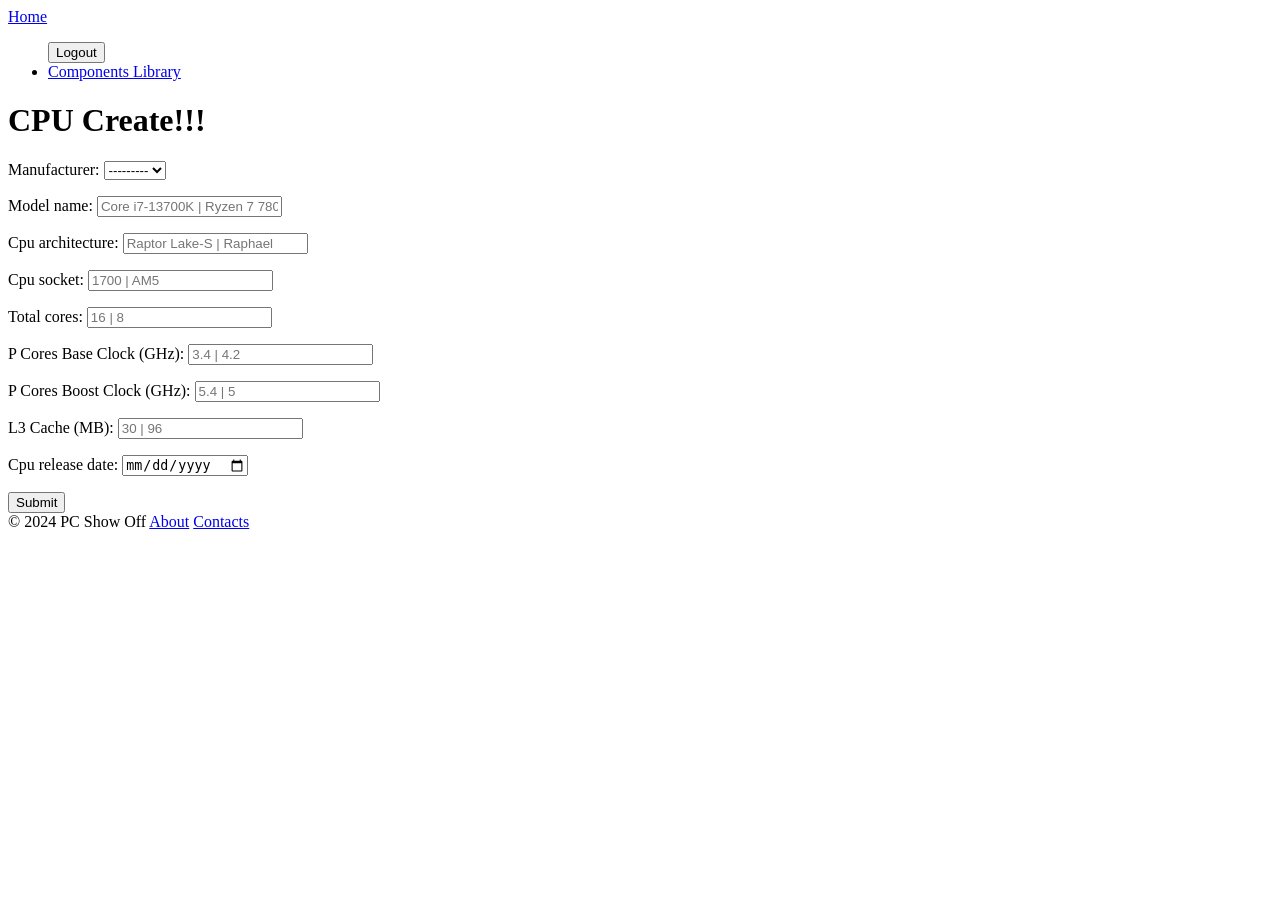
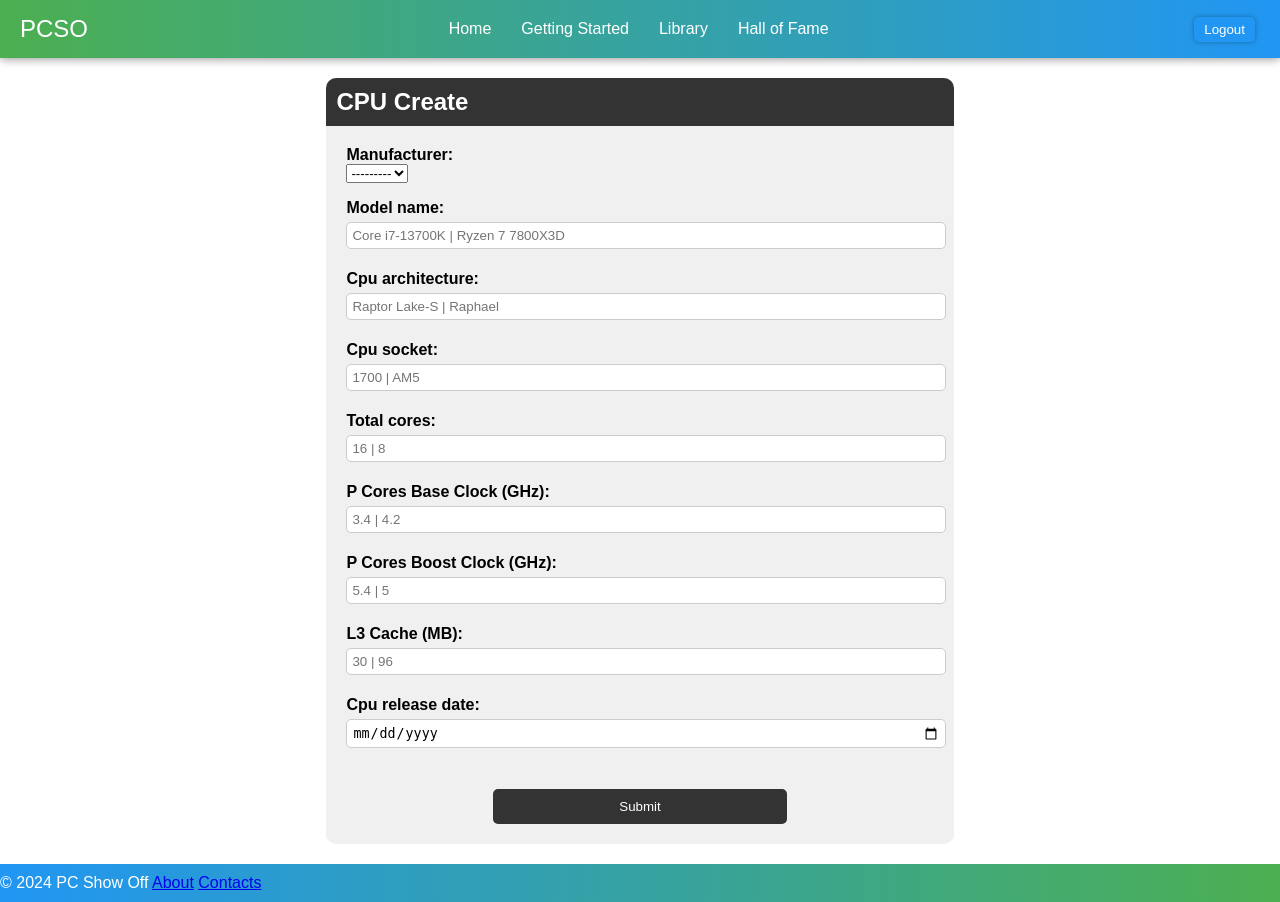
Before and after one commit to ds7cw/pc_show_off, a Django app: page /cpu/create/ in a window 1280 px wide. Before the commit the page ends 529 px from the top, so only its background shows below. Run offline with Django 5.2, Linux system fonts and the light colour scheme; the visitor is signed in with stand-in values (Sample User, id 1); data comes from the database, SQL or seed files in the repository.

Commit message:
Added some css

```diff
--- a/pc_show_off/settings.py
+++ b/pc_show_off/settings.py
@@ -137,6 +137,10 @@ USE_TZ = True
 
 STATIC_URL = 'static/'
 
+STATICFILES_DIRS = (
+    BASE_DIR / 'static',
+)
+
 # Default primary key field type
 # https://docs.djangoproject.com/en/5.0/ref/settings/#default-auto-field
 
--- /dev/null
+++ b/static/css/common.css
@@ -0,0 +1,66 @@
+body {
+    margin: 0;
+    font-family: Arial, sans-serif;
+}
+
+header {
+    background: linear-gradient(to right, #4CAF50, #2196F3);
+    color: white;
+    display: flex;
+    justify-content: space-between;
+    align-items: center;
+    padding: 10px 20px;
+    box-shadow: 0 0 10px rgba(0,0,0,0.5);
+}
+
+.logo {
+    font-size: 24px;
+}
+
+.logo a {
+    text-decoration: none;
+    color: white;
+}
+
+nav {
+    display: flex;
+}
+
+nav a {
+    color: white;
+    text-decoration: none;
+    padding: 10px 15px;
+}
+
+.right-side {
+    display: flex;
+    align-items: center;
+}
+
+header .btn {
+    background: #2196F3;
+    color: white;
+    padding: 5px 10px;
+    border: none;
+    border-radius: 5px;
+    box-shadow: 0 0 5px rgba(0,0,0,0.3);
+    margin: 0 5px;
+    cursor: pointer;
+}
+
+header .btn a {
+    text-decoration: none;
+    color: white;
+}
+
+main {
+    width: 70%;
+    margin: 0 auto;
+
+}
+
+footer {
+    background: linear-gradient(to right, #2196F3, #4CAF50);
+    color: white;
+    padding: 10px 0
+}
--- /dev/null
+++ b/static/css/forms.css
@@ -0,0 +1,89 @@
+div.card {
+    width: 70%;
+    background-color: #f0f0f0;
+    border-radius: 10px;
+    margin: 20px auto;
+  }
+
+.card h2 {
+    background-color: #333333;
+    color: #ffffff;
+    padding: 10px;
+    border-top-left-radius: 10px;
+    border-top-right-radius: 10px;
+}
+
+.form-group {
+    margin: 20px;
+}
+.form-group label {
+    display: block;
+    font-weight: bold;
+}
+
+.form-group input {
+    width: 100%;
+    padding: 5px;
+    margin: 5px 0;
+}
+
+.form-group input {
+    border-radius: 5px;
+    border: 1px solid #ccc;
+}
+
+.form-submit {
+    padding: 10px 20px;
+    background-color: #333333;
+    color: #ffffff;
+    border: none;
+    border-radius: 5px;
+    cursor: pointer;
+    margin-top: 20px;
+    width: 50%;
+    margin: 20px 25%;
+}
+
+
+
+/* .card {
+  width: 400px;
+  background-color: #f5f5f5;
+  border-radius: 10px; */
+  /* padding: 20px;
+  box-shadow: 0 2px 4px rgba(0, 0, 0, 0.1);
+}
+
+.card h2 {
+  background-color: #3498db;
+  color: #fff;
+  padding: 10px;
+  border-top-left-radius: 10px;
+  border-top-right-radius: 10px;
+  margin: 0;
+}
+
+.form-group {
+  margin-bottom: 15px;
+}
+
+.form-group label {
+  display: block;
+  font-weight: bold;
+}
+
+.form-group input {
+  width: 50%;
+  padding: 8px;
+  border: 1px solid #ccc;
+  border-radius: 5px;
+}
+
+.form-submit {
+  background-color: #3498db;
+  color: #fff;
+  border: none;
+  padding: 10px 20px;
+  border-radius: 5px;
+  cursor: pointer;
+} */
--- /dev/null
+++ b/static/css/styles.css
@@ -0,0 +1,2 @@
+@import './common.css';
+@import './forms.css';
--- a/templates/base.html
+++ b/templates/base.html
@@ -1,16 +1,35 @@
+{% load static %}
+
 <!DOCTYPE html>
 <html lang="en">
 <head>
     <meta charset="UTF-8">
     <meta name="viewport" content="width=device-width, initial-scale=1.0">
     {% block title %}<title>Base Template</title>{% endblock %}
+    {% block static_ref %}<link rel="stylesheet" href="{% static '/css/styles.css' %}">{% endblock %}
 </head>
 <body>
     <header>
-        <div class="header">
-            <div class="logo"><a href="{% url 'index-page' %}">Home</a></div>
-            <div class="main-menu">
-                <ul>
+            <div class="logo"><a href="{% url 'index-page' %}">PCSO</a></div>
+            <nav>
+                <a href="{% url 'index-page' %}">Home</a>
+                <a href="#">Getting Started</a>
+                <a href="{% url 'components-library' %}">Library</a>
+                <a href="#">Hall of Fame</a>
+            </nav>
+
+            <div class="right-side">
+                {% if request.user.is_authenticated %}
+                    <form action="{% url 'logout-page' %}" method="post">
+                        {% csrf_token %}
+                        <button class="btn" type="submit">Logout</button>
+                    </form>
+                {% else %}
+                    <button class="btn"><a href="{% url 'register-page' %}">Register</a></button>
+                    <button class="btn"><a href="{% url 'login-page' %}">Login</a></button>
+                {% endif %}
+            </div>
+                <!-- <ul>
                     {% if user.is_authenticated %}
                         <form action="{% url 'logout-page' %}" method="post">
                             {% csrf_token %}
@@ -21,9 +40,7 @@
                         <li><a href="{% url 'login-page' %}">Login</a></li>
                     {% endif %}
                     <li><a href="{% url 'components-library' %}">Components Library</a></li>
-                </ul>
-            </div>
-        </div>
+                </ul> -->
     </header>
 
     <main>
--- a/templates/common/index-page.html
+++ b/templates/common/index-page.html
@@ -1,8 +1,10 @@
 {% extends 'base.html' %}
+{% load static %}
 
 {% block title %}
     <title>Index Page</title>
 {% endblock %}
+{% block static_ref %}<link rel="stylesheet" href="{% static '/css/styles.css' %}">{% endblock %}
 
 {% block main_content %}
 <h1>
--- a/templates/cpu/cpu-create.html
+++ b/templates/cpu/cpu-create.html
@@ -1,20 +1,22 @@
 {% extends 'base.html' %}
+{% load static %}
 
 {% block title %}
     <title>CPU Create</title>
 {% endblock %}
+{% block static_ref %}<link rel="stylesheet" href="{% static '/css/styles.css' %}">{% endblock %}
 
 {% block main_content %}
-<h1>
-    CPU Create!!!
-</h1>
 
-<div>
-    <form action="{% url 'cpu-create' %}" method="post">
+<div class="card">
+    <h2>
+        CPU Create
+    </h2>
+    <form class="form-group" action="{% url 'cpu-create' %}" method="post">
         {% csrf_token %}
         {{ form.as_p }}
 
-        <button type="submit">
+        <button type="submit" class="form-submit">
             Submit
         </button>
     </form>
```
